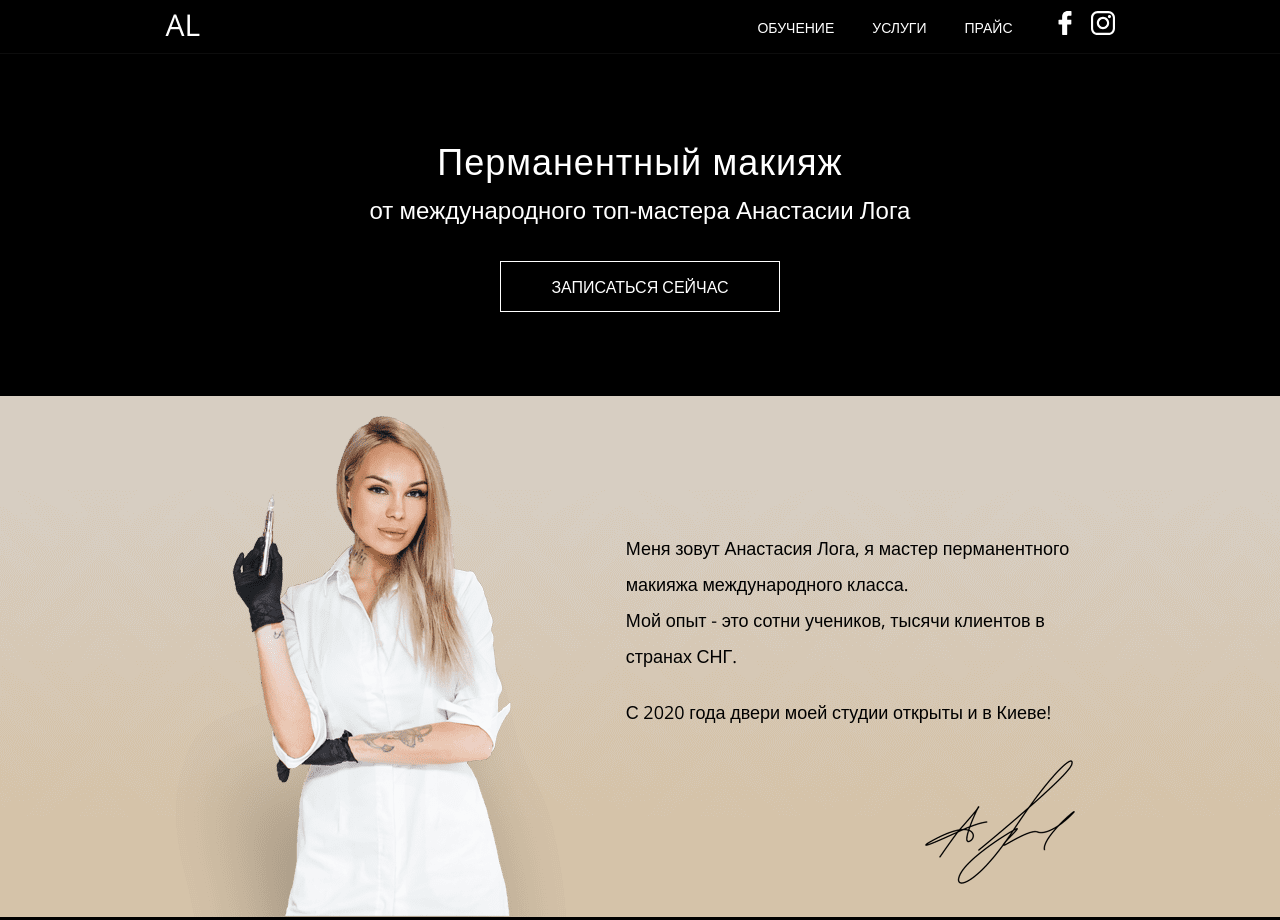
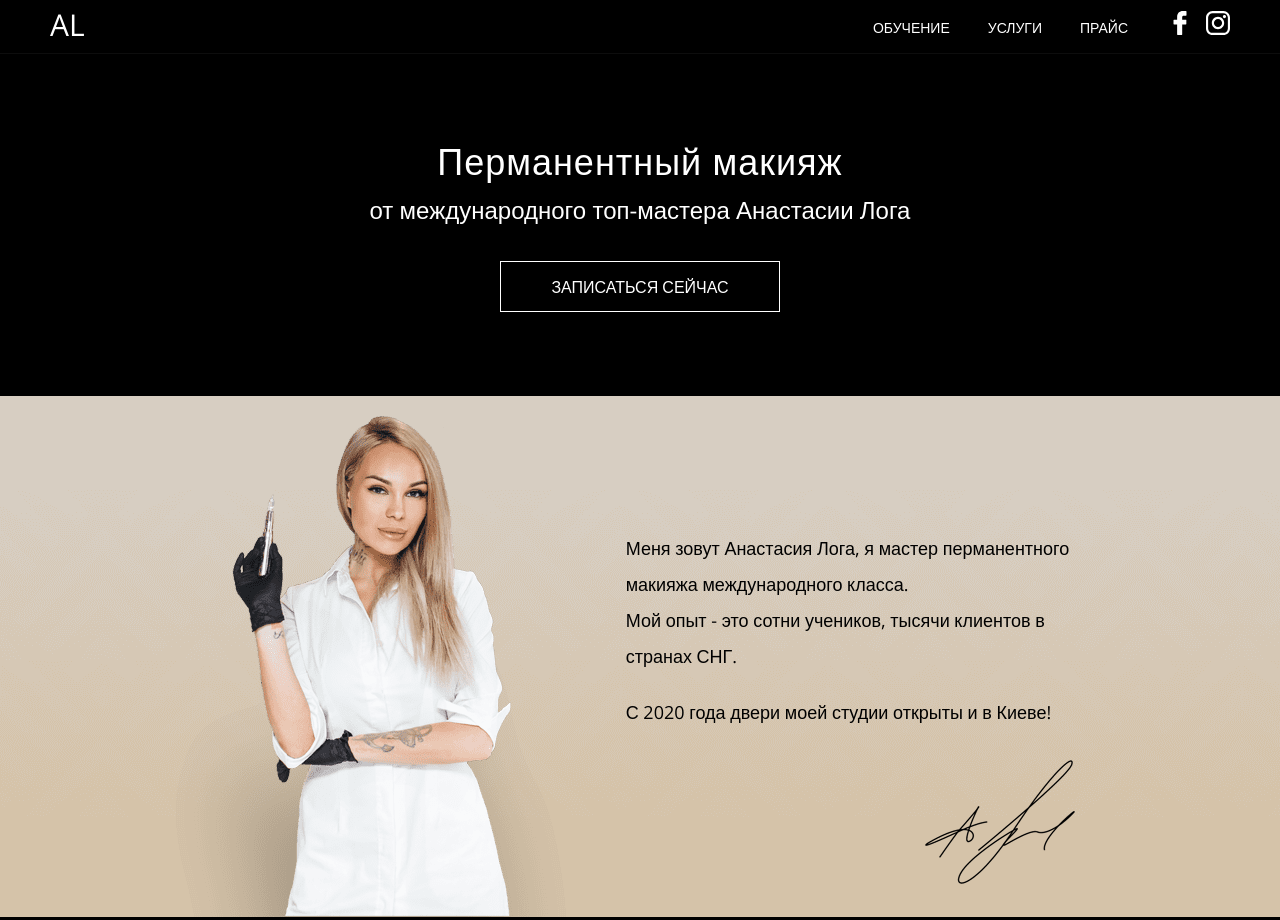
Before and after one commit to pit6262/al, a plain HTML site: page index.html in a window 1280 px wide. Shown: the top 920 px of the page. Drawn offline with nearby package versions, Linux system fonts and the light colour scheme.

Commit message:
Add files via upload

```diff
--- a/css/style.css
+++ b/css/style.css
@@ -199,7 +199,7 @@ img {
   right: 0;
   z-index: 20;
   border-bottom: 0.1rem solid rgba(255, 255, 255, 0.05); }
-  .header .wrapper {
+  .header .wrapper-fluid {
     display: -webkit-box;
     display: -webkit-flex;
     display: -ms-flexbox;
@@ -342,13 +342,16 @@ img {
   min-height: 100vh;
   width: 100%; }
 
-.wrapper {
+.wrapper, .wrapper-fluid {
   width: 100%;
   min-width: 32rem;
   width: 104.9rem;
   padding: 0 5rem 0 5rem;
   margin: 0 auto;
   position: relative; }
+
+.wrapper-fluid {
+  width: auto; }
 
 .main {
   width: 100%;
@@ -1107,7 +1110,7 @@ label {
       top: 1rem;
       width: .7rem;
       height: .7rem; }
-  .wrapper {
+  .wrapper, .wrapper-fluid {
     padding-left: 2rem;
     padding-right: 2rem; }
   .promo {
@@ -1148,7 +1151,7 @@ label {
     font-size: 4rem; } }
 
 @media screen and (max-width: 559px) {
-  .wrapper {
+  .wrapper, .wrapper-fluid {
     padding-left: 1.5rem;
     padding-right: 1.5rem; }
   .header-nav li {
--- a/index.html
+++ b/index.html
@@ -16,7 +16,7 @@
 
 	<!-- BEGIN HEADER -->
 	<header class="header">
-		<div class="wrapper">
+		<div class="wrapper-fluid">
 			<div class="logo">
 				<a href="#">AL</a>
 			</div>
```
